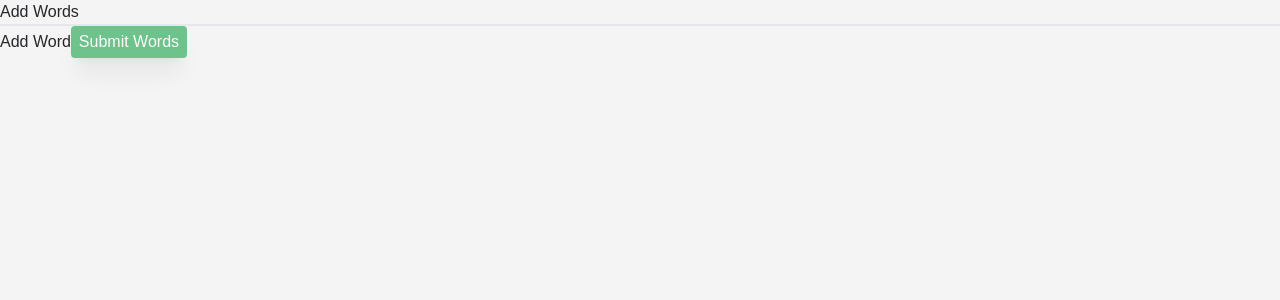
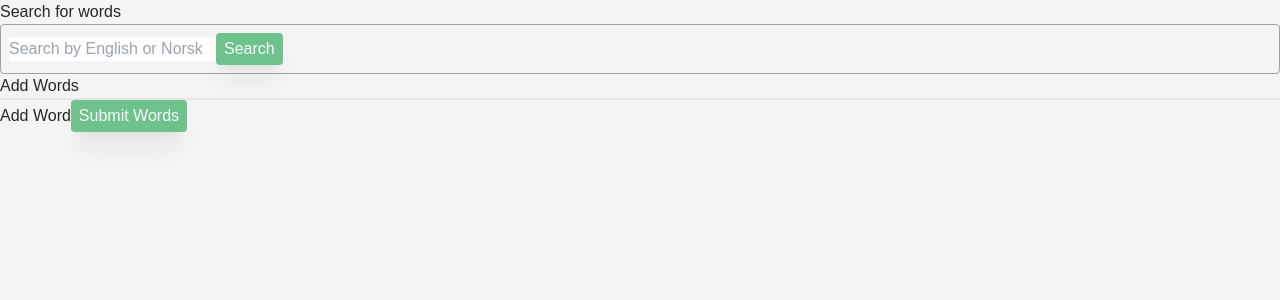
Before and after one commit to WadeTyler/Learn-Norsk-Frontend, a Next.js app: page /admin/manage-words in a window 1280 px wide. Shown: the top 300 px of the page. Built offline with nearby package versions, Linux system fonts and the light colour scheme.

Commit message:
added functionality to search for words

```diff
--- a/src/app/admin/manage-words/page.tsx
+++ b/src/app/admin/manage-words/page.tsx
@@ -1,10 +1,11 @@
 import React from 'react';
 import AddWords from "@/components/admin/AddWords";
+import WordSearch from "@/components/admin/WordSearch";
 
 const Page = () => {
   return (
-    <div className={"w-full h-screen flex items-center justify-center"}>
-
+    <div className={"w-full h-screen flex justify-center gap-4 p-16"}>
+      <WordSearch />
       <AddWords />
 
     </div>
--- a/src/components/admin/AddWords.tsx
+++ b/src/components/admin/AddWords.tsx
@@ -5,7 +5,7 @@ import {useWordStore} from "@/stores/wordStore";
 
 const AddWords = () => {
 
-  const { addWords, existingWords, loading, addWordsError } = useWordStore();
+  const { addWords, existingWords, isAddingWords, addWordsError } = useWordStore();
 
   const [words, setWords] = useState<Word[]>([]);
 
@@ -48,7 +48,7 @@ const AddWords = () => {
         Add Word
       </button>
 
-      {!loading && <button
+      {!isAddingWords && <button
           className={`submit-btn ${words.length === 0 && "disabled"}`}
           onClick={submitAddWords}
           disabled={words.length === 0}
--- /dev/null
+++ b/src/components/admin/WordSearch.tsx
@@ -0,0 +1,56 @@
+'use client';
+import React, { useState } from 'react';
+import {useWordStore} from "@/stores/wordStore";
+
+const WordSearch = () => {
+
+  const { searchForWord, isSearchingForWord, words, searchForWordError } = useWordStore();
+  const [userInput, setUserInput] = useState("");
+
+  const handleSearch = () => {
+
+    if (userInput.length === 0) {
+      return;
+    }
+
+    searchForWord(userInput);
+  }
+
+  return (
+    <div className="w-[40rem] bg-white p-4 rounded shadow-xl text-zinc-800 flex flex-col items-center rounded gap-4">
+      <h1 className="font-semibold text-xl">Search for words</h1>
+      <form className="input-bar flex items-center" onSubmit={handleSearch}>
+        <input
+          type="text"
+          className="w-full focus:outline-none"
+          placeholder="Search by English or Norsk"
+          disabled={isSearchingForWord}
+          onChange={(e) => setUserInput(e.target.value)}
+        />
+        <button
+          onClick={handleSearch}
+          className={`submit-btn ${userInput.length === 0 && 'disabled'}`}
+          disabled={isSearchingForWord || userInput.length === 0}
+        >
+          Search
+        </button>
+      </form>
+
+      {searchForWordError && <p className="text-red-600 font-semibold text-lg">{searchForWordError}</p>}
+
+      {words && words.length > 0 && (
+        <div className="w-full flex flex-col gap-2 items-center">
+          {words.map((word) => (
+            <div className="flex w-full items-center border p-2" key={word.id}>
+              <p className="w-1/3">Id: {word.id}</p>
+              <p className="w-full">Norsk: {word.norsk}</p>
+              <p className="w-full">Eng: {word.eng}</p>
+            </div>
+          ))}
+        </div>
+      )}
+    </div>
+  );
+};
+
+export default WordSearch;
--- a/src/stores/wordStore.ts
+++ b/src/stores/wordStore.ts
@@ -5,21 +5,40 @@ import toast from "react-hot-toast";
 
 interface WordStore {
   words: Word[];
-  loading: boolean;
+  isAddingWords: boolean;
   existingWords: Word[];
   addWords: (words: Word[]) => Promise<void>;
   addWordsError: string;
+  searchForWordError: string;
+  searchForWord: (word: string) => Promise<void>;
+  isSearchingForWord: boolean;
 }
 
 export const useWordStore = create<WordStore>((set, get) => ({
   words: [],
-  loading: false,
+  isAddingWords: false,
   existingWords: [],
   addWordsError: "",
+  searchForWordError: "",
+  isSearchingForWord: false,
+
+  searchForWord: async (word: string) => {
+    try {
+      set({ isSearchingForWord: true });
+
+      const response = await axios.get(`/words/search?query=${word}`);
+      set({ words: response.data, searchForWordError: "" });
+    } catch (error: any | never) {
+      set({ searchForWordError: error.response?.data?.message || "Failed to search for words." });
+    } finally {
+      set({ isSearchingForWord: false });
+    }
+
+  },
 
   addWords: async (words: Word[]) => {
     try {
-      set({ loading: true });
+      set({ isAddingWords: true });
       const response = await axios.post("/words", words);
       toast.success("Words added successfully.");
       console.log("Words added successfully:", response.data);
@@ -27,7 +46,7 @@ export const useWordStore = create<WordStore>((set, get) => ({
       set({ existingWords: [] });
       set({ addWordsError: "" });
 
-    } catch (error: any) {
+    } catch (error: any | never) {
       set({ addWordsError: error.response?.data?.message || "Failed to add words." });
 
       if (error.response?.data?.existingWords) {
@@ -35,7 +54,7 @@ export const useWordStore = create<WordStore>((set, get) => ({
       }
 
     } finally {
-      set({ loading: false });
+      set({ isAddingWords: false });
     }
   }
 
```
